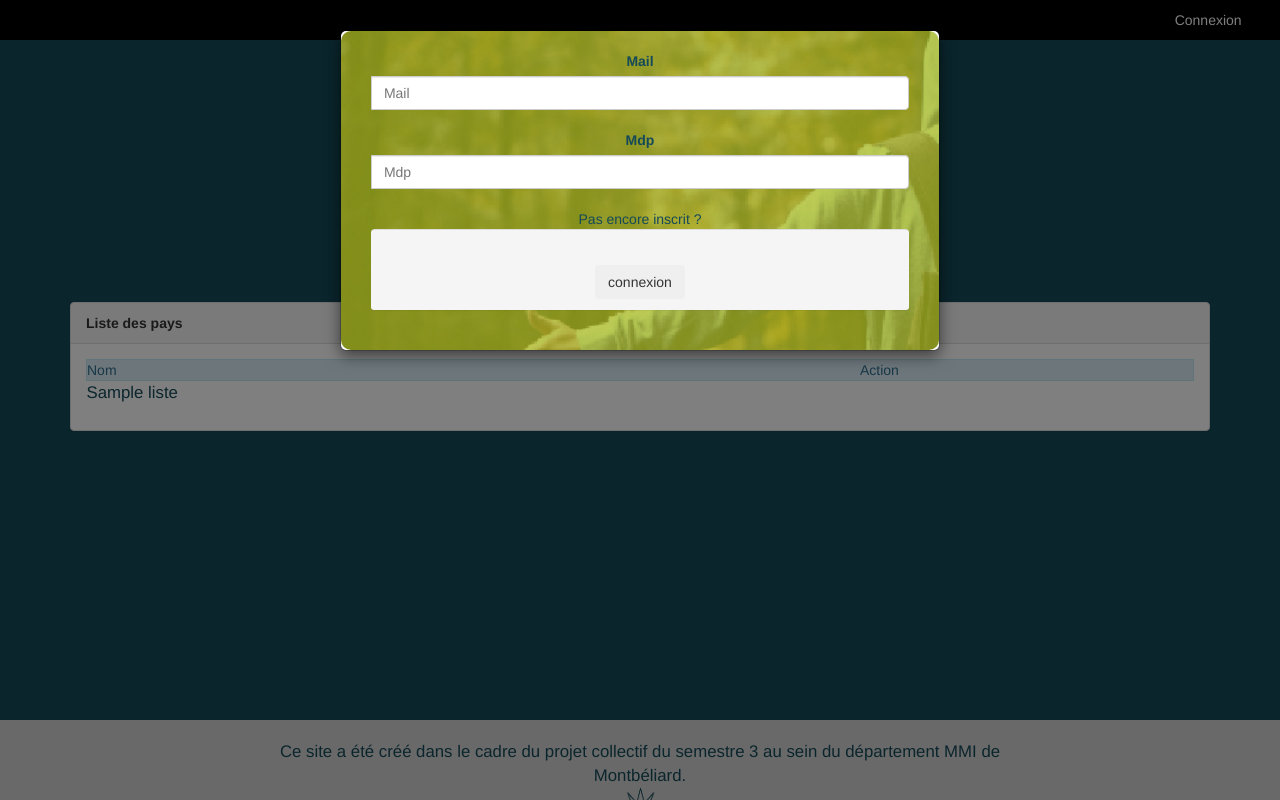
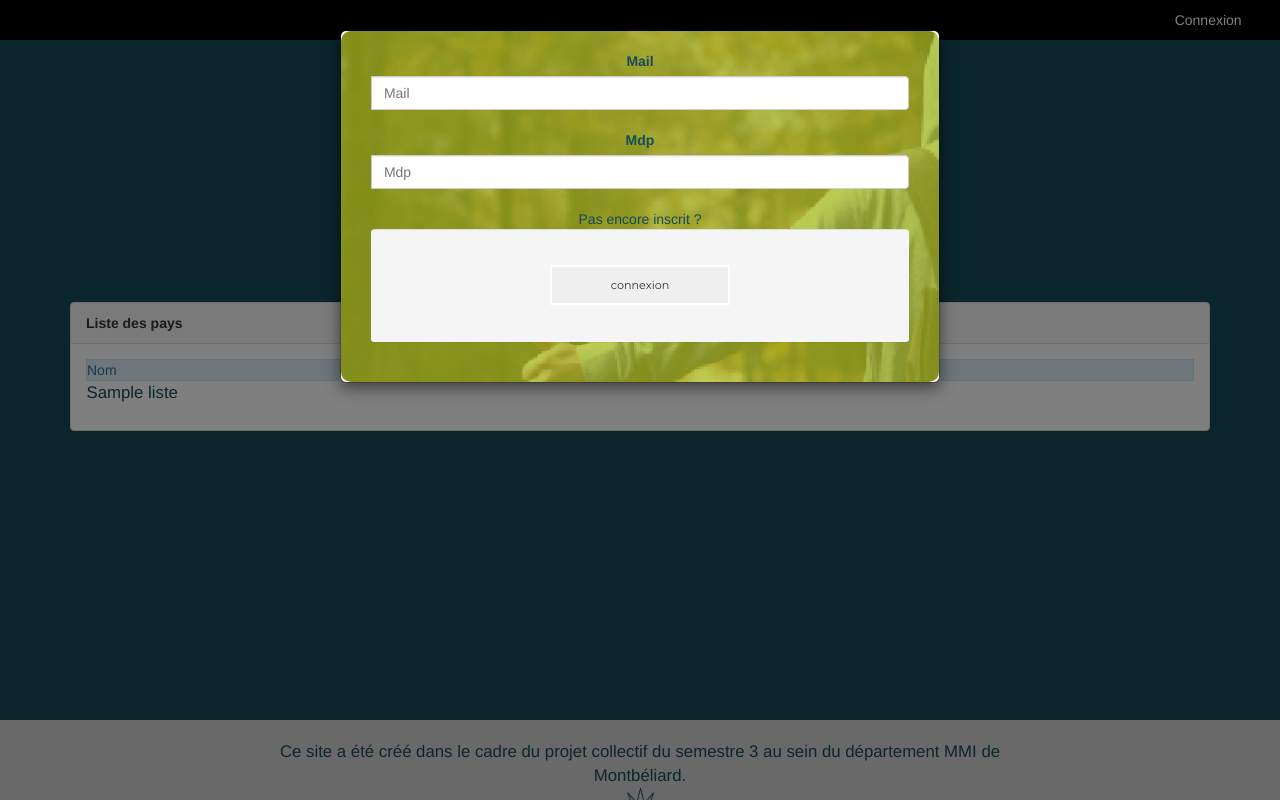
Before and after one commit to Stagealetranger/Stage_a_l_etranger, a PHP site: template templates/Admin/ListePays.html.twig in a window 1280 px wide, after a click on "Connexion". Run offline with PHP 8.4, Linux system fonts and the light colour scheme; the template is opened without the code that fills it: most values are stand-ins (such as "Sample title", 1, 10 or a date in 2020); some libraries are stand-ins or nearby versions; some web fonts are replaced.

Commit message:
modif bug

```diff
--- a/CSS/styles.css
+++ b/CSS/styles.css
@@ -129,6 +129,10 @@ article > div > img {
 
 #myForm {
     font-family: "Montserrat", sans-serif;
+}
+
+#blocConnection h3 {
+    color: white;
 }
 
 /*******************************************************
@@ -902,7 +906,8 @@ article#monSuivit {
 .titreAdmin > h2 {
     padding: 0;
     color: white;
-    display: inline-block;
+    display: flex;
+    align-items: center;
 }
 
 .formulaireAdmin {
--- a/pages/Admin/listePays.php
+++ b/pages/Admin/listePays.php
@@ -10,6 +10,8 @@ $listePays = $daoPays->getListe();
 for ($i = 0; $i < count($listePays); $i++) {
     $daoPays = new DaoPays();
     $daoPays->find($listePays[$i]->getId());
+    $daoPays->setLesEntreprises();
+    $daoPays->setLesPapiers();
     $listePays[$i] = $daoPays->bean;
 }
 
--- a/pages/Etudiant/profil/newStage.php
+++ b/pages/Etudiant/profil/newStage.php
@@ -31,6 +31,6 @@ $param = array(
     "papier" => $dao
 );
 
-echo "<pre>";
-print_r($param);
-echo "</pre>";
+//echo "<pre>";
+//print_r($param);
+//echo "</pre>";
--- a/templates/Admin/ListeEntreprise.html.twig
+++ b/templates/Admin/ListeEntreprise.html.twig
@@ -5,7 +5,8 @@
 {% block contenu %}
     <article id="listeAdminE">
         <div class="titreAdmin">
-            <a href="index.php?page=pageAdmin"><img class="retourAccueil" src="CSS/images/retourAdmin.png" alt=""></a>
+            <a href="index.php?page=pageAdmin"><img class="retourAccueil" src="CSS/images/retourAdmin.png" alt="">Retour
+                au menu administrateur</a>
             <h2>Liste des entreprises</h2>
         </div>
         <div>
--- a/templates/Admin/ListePapier.html.twig
+++ b/templates/Admin/ListePapier.html.twig
@@ -5,8 +5,8 @@
 {% block contenu %}
     <article id="listeAdminP">
         <div class="titreAdmin">
-            <a href="index.php?page=pageAdmin"><img class="retourAccueil" src="CSS/images/retourAdmin.png"
-                                                    alt="retourAdmin"></a>
+            <a href="index.php?page=pageAdmin"><img class="retourAccueil" src="CSS/images/retourAdmin.png" alt="">Retour
+                au menu administrateur</a>
 
             <h2>Liste des papiers</h2>
         </div>
--- a/templates/Admin/ListePays.html.twig
+++ b/templates/Admin/ListePays.html.twig
@@ -9,8 +9,8 @@
     <article id="tableValidation">
         <div class="container">
             <div class="titreAdmin">
-                <div><a href="index.php?page=pageAdmin"><img class="retourAccueil" src="CSS/images/retourAdmin.png"
-                                                             alt="">Retour au menu administateur</a></div>
+                <a href="index.php?page=pageAdmin"><img class="retourAccueil" src="CSS/images/retourAdmin.png" alt="">Retour
+                    au menu administrateur</a>
 
             </div>
             <div class="panel panel-default">
@@ -29,7 +29,13 @@
                         {% for pays in liste %}
                             <tr>
                                 <td><p>{{ pays.nom }}</p></td>
-                                <td><a href="index.php?page=modifPays&id={{ pays.id }}"><i class="fa fa-edit fa-lg"></i></a><a href="index.php?page=suppPays&id={{ pays.id }}"><i class="fa fa-times fa-lg"></i></a></td>
+                                <td><a href="index.php?page=modifPays&id={{ pays.id }}"><i class="fa fa-edit fa-lg"></i></a>
+                                    {% if (((pays.LesEntreprise | length) == 0) and ((pays.LesPapiers | length) == 0)) %}
+                                        <a href="index.php?page=suppPays&id={{ pays.id }}"><i
+                                                    class="fa fa-times fa-lg"></i></a>
+                                    {% else %}
+                                        <a href=""><i class="fa fa-square-o fa-lg"></i></a>
+                                    {% endif %}</td>
                             </tr>
 
 
--- a/templates/Etudiant/newStage.html.twig
+++ b/templates/Etudiant/newStage.html.twig
@@ -34,7 +34,7 @@
                                     <br/>
                                     <div class="panel-footer">
                                         <button type="submit" class="btn btn-default" name="valider">
-                                            modifier
+                                            Créé
                                         </button>
                                     </div>
                                 </td>
--- a/templates/general.html.twig
+++ b/templates/general.html.twig
@@ -76,7 +76,7 @@
                         </div>
                         <a class="bleu" href="index.php?page=Inscription">Pas encore inscrit ?</a>
                         <div class="panel panel-footer">
-                            <button type="submit" class="btn" name="connexion">
+                            <button type="submit" class="bouton2" name="connexion">
                                 connexion
                             </button>
                         </div>
@@ -135,14 +135,18 @@
         <div class="modal-dialog">
             <!-- Modal content-->
             <div class="modal-content">
-                <form action="index.php?page=accueil">
-                    <h3>Se deconnecter ?</h3>
-                    <button type="submit" value="deconnexion">Oui</button>
+                <div id="blocConnection">
+                    <form action="index.php?page=accueil">
+                        <h3>Se deconnecter ?</h3>
+                        <div >
+                            <button type="submit" value="deconnexion" class="bouton2">Oui</button>
+                            <button type="submit" value="non" class="bouton2">non</button>
+                        </div>
 
-                </form>
 
+                    </form>
+                </div>
             </div>
-
         </div>
     </div>
 {% endif %}
```
Also changed, not shown: pages/login.php (+3 -10 lines), templates/Admin/ajout/newPapier.html.twig (+2 -5 lines), templates/Admin/ajout/newPays.html.twig (+2 -5 lines), templates/Admin/modif/suppEnt.html.twig (+4 -8 lines), templates/Admin/modif/suppPapier.html.twig (+4 -23 lines), templates/Admin/modif/suppPays.html.twig (+4 -8 lines).
